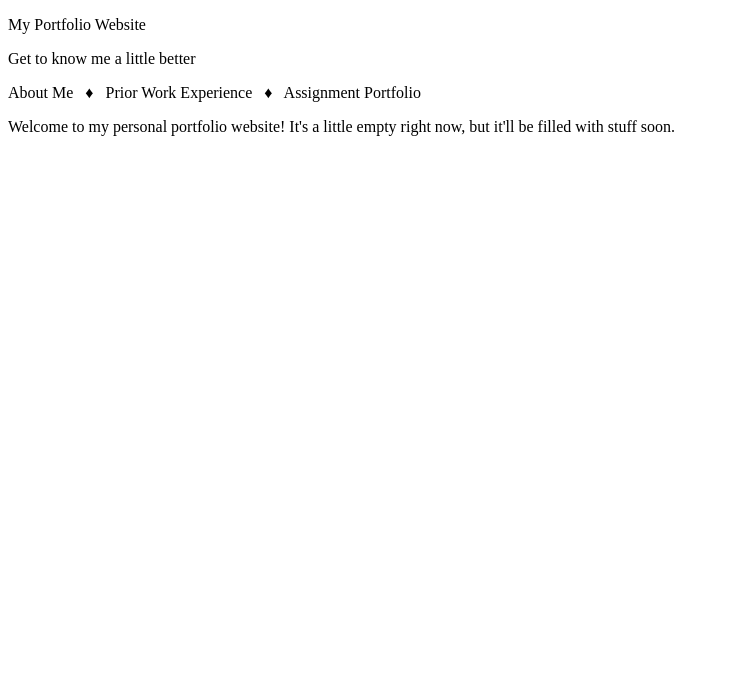
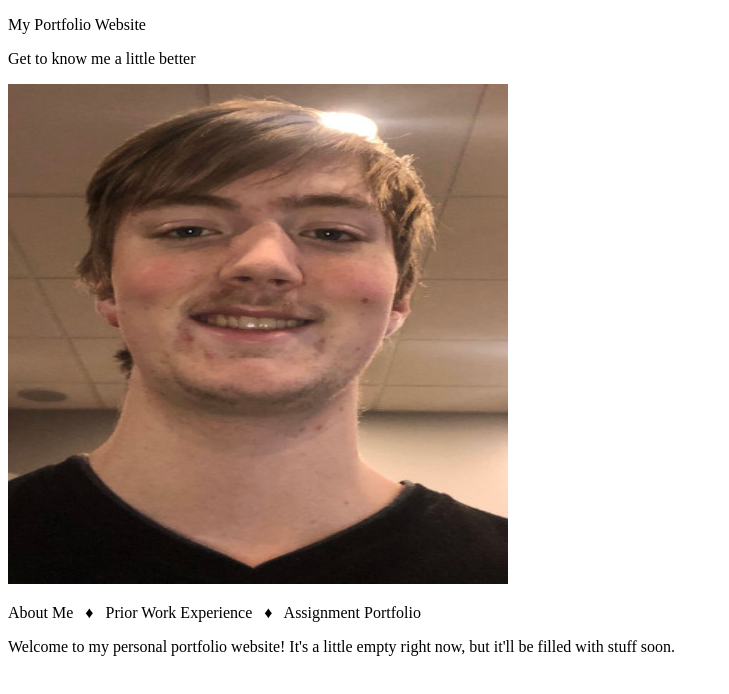
Before and after one commit to JacobAllison215/portfolio, a plain HTML site: page index.html in a window 1280 px wide. Shown: the whole page, without its empty margins (0-729 px from the left). Drawn offline with Linux system fonts and the light colour scheme.

Commit message:
Your Turn Chapter 3 Done

```diff
--- a/index.html
+++ b/index.html
@@ -15,6 +15,7 @@ Current Date: 01/25/2022
 <header>
   <p>My Portfolio Website</p>
   <p>Get to know me a little better</p>
+  <img src="images/photo_of_me.jpg" alt="a picture of me" height="500" width="500">
 </header>
 <nav>
   <p>About Me &nbsp; &diams; &nbsp;
```
Also changed, not shown: images/photo_of_me.jpg (added).
